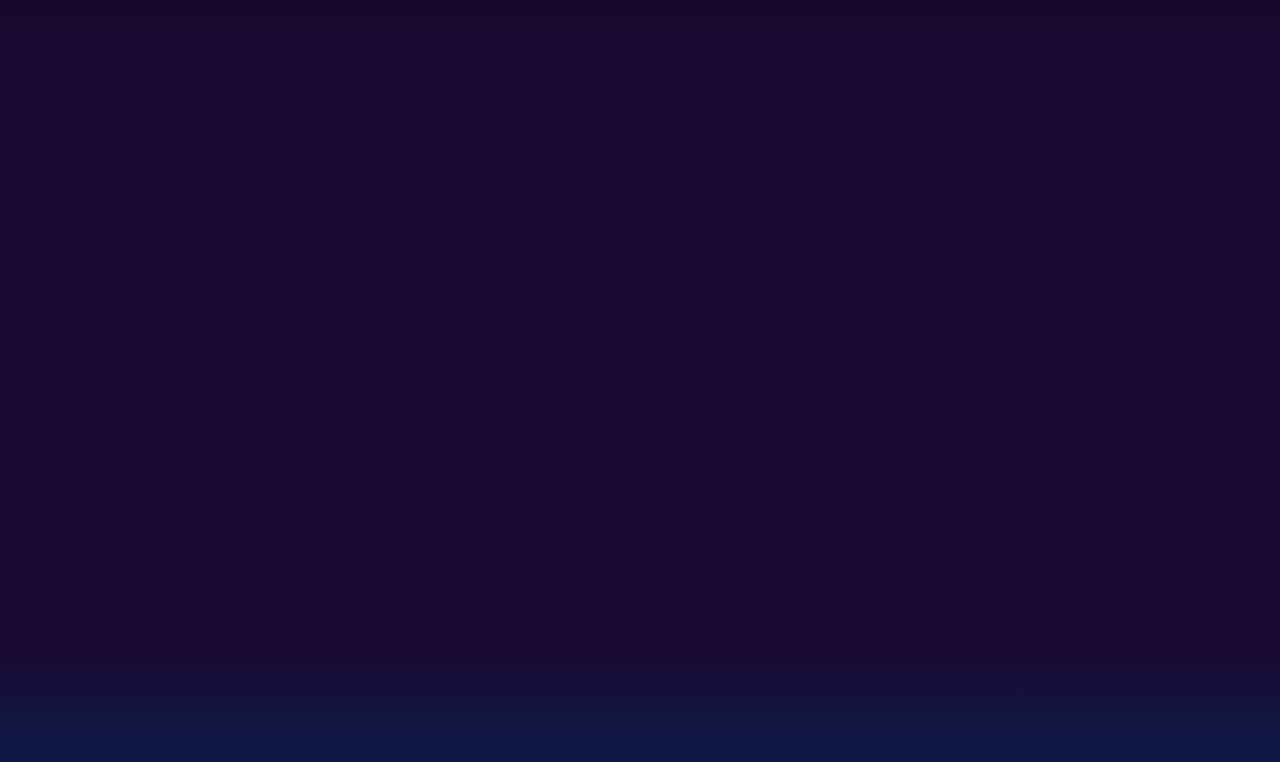
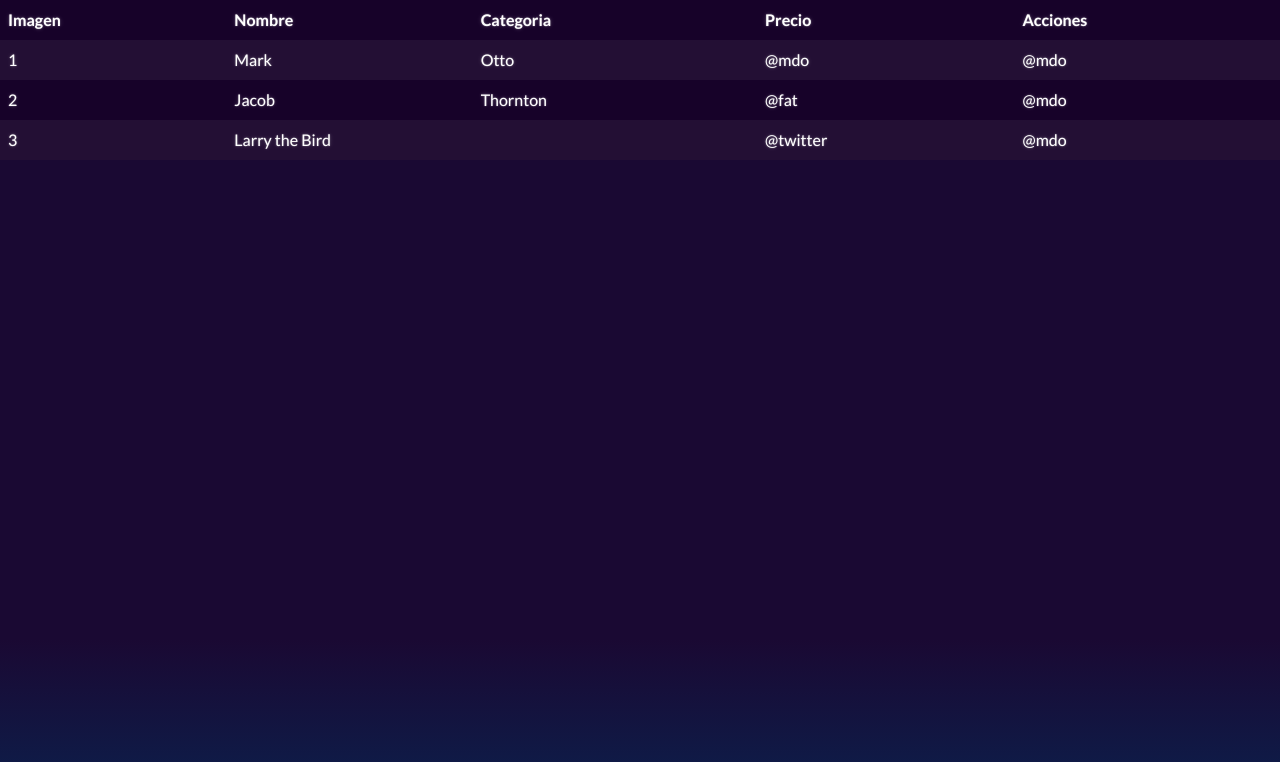
Before and after one commit to nachodev2/rollingGaming, a React (Vite) app: page /administrador in a window 1280 px wide. Shown: the top 762 px of the page. Built offline with nearby package versions, Linux system fonts and the light colour scheme.

Commit message:
agregue una tabla de react boostrap

```diff
--- a/src/App.jsx
+++ b/src/App.jsx
@@ -1,10 +1,11 @@
+import Administrador from "./components/pages/Administrador"
 
 
 function App() {
 
   return (
     <>
-
+      <Administrador></Administrador>
     </>
   )
 }
--- a/src/components/pages/Administrador.jsx
+++ b/src/components/pages/Administrador.jsx
@@ -1,11 +1,43 @@
-
+import { Table } from "react-bootstrap";
 
 const Administrador = () => {
   return (
     <div>
+      <Table striped bordered hover variant="dark">
+        <thead>
+          <tr>
+            <th>Imagen</th>
+            <th>Nombre</th>
+            <th>Categoria</th>
+            <th>Precio</th>
+            <th>Acciones</th>
+          </tr>
+        </thead>
+        <tbody>
+          <tr>
+            <td>1</td>
+            <td>Mark</td>
+            <td>Otto</td>
+            <td>@mdo</td>
+            <td>@mdo</td>
+          </tr>
+          <tr>
+            <td>2</td>
+            <td>Jacob</td>
+            <td>Thornton</td>
+            <td>@fat</td>
+            <td>@mdo</td>
+          </tr>
+          <tr>
+            <td>3</td>
+            <td colSpan={2}>Larry the Bird</td>
+            <td>@twitter</td>
+            <td>@mdo</td>
+          </tr>
+        </tbody>
+      </Table>
+    </div>
+  );
+};
 
-    </div>
-  )
-}
-
-export default Administrador
+export default Administrador;
```
